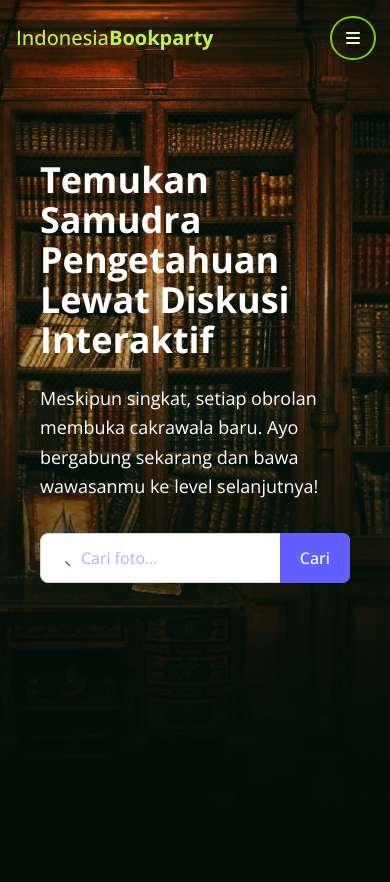
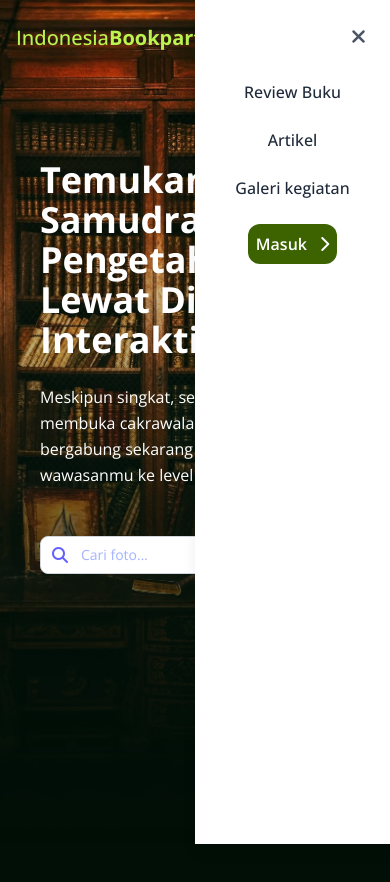
Before and after one commit to husnualzhan/gowabookparty, a plain HTML site: page index.html in a window 390 px wide. Both pictures are taken after a click on the button 353 px from the left and 38 px from the top of the page. Shown: the top 882 px of the page. Drawn offline with nearby package versions, Linux system fonts and the light colour scheme.

Commit message:
amanmi cess

```diff
--- a/index.html
+++ b/index.html
@@ -31,8 +31,8 @@
       crossorigin="anonymous"
     ></script>
   </head>
-  <body class="antialiased h-[2000px] bg-[#020f07]">
-    <div class="max-w-screen relative open-sans">
+  <body class="antialiased bg-[#020f07]">
+    <div class="max-w-screen relative open-sans" x-data="{ MobileOpen: false}">
       <header class="w-full">
         <!-- container nav -->
         <div class="fixed top-0 right-0 left-0 px-4 z-10">
@@ -286,9 +286,76 @@
 
             <button
               class="px-3.5 py-2 rounded-full text-lime-100 md:hidden focus:outline-none focus:ring-2 focus:ring-lime-500 transition-colors duration-200"
+              type="button"
+              @click="MobileOpen = !MobileOpen"
             >
-              <i class="fa-solid fa-bars"></i>
+              <svg
+
+                class="w-6 h-6"
+                fill="none"
+                stroke="currentColor"
+                viewBox="0 0 24 24"
+              >
+                <path
+                  stroke-linecap="round"
+                  stroke-linejoin="round"
+                  stroke-width="2"
+                  d="M4 6h16M4 12h16M4 18h16"
+                />
+              </svg>
+
             </button>
+            <div
+              class="fixed top-0 right-0 h-full w-1/2 max-w-xs bg-white shadow-lg z-30 flex flex-col items-center p-6"
+              x-show="MobileOpen"
+              x-transition:enter="transform transition ease-out duration-300"
+              x-transition:enter-start="translate-x-full"
+              x-transition:enter-end="translate-x-0"
+              x-transition:leave="transform transition ease-in duration-200"
+              x-transition:leave-start="translate-x-0"
+              x-transition:leave-end="translate-x-full"
+              x-cloak
+            >
+              <button
+                class="self-end text-gray-600 mb-8 focus:outline-none"
+                @click="MobileOpen = false"
+              >
+                <i class="fa-solid fa-xmark fa-lg"></i>
+              </button>
+
+              <!-- mobile nav items -->
+              <ul class="flex-auto flex flex-col items-center gap-6">
+                <li>
+                  <a
+                    href="#"
+                    class="text-md font-medium text-gray-800 hover:text-emerald-500"
+                    >Review Buku</a
+                  >
+                </li>
+                <li>
+                  <a
+                    href="#"
+                    class="text-md font-medium text-gray-800 hover:text-emerald-500"
+                    >Artikel</a
+                  >
+                </li>
+                <li>
+                  <a
+                    href="#"
+                    class="text-md font-medium text-gray-800 hover:text-emerald-500"
+                    >Galeri kegiatan</a
+                  >
+                </li>
+                <li>
+                  <a
+                    href="#"
+                    class="block bg-lime-800 text-white text-center p-2 rounded-xl font-semibold hover:bg-lime-700"
+                  >
+                    Masuk <i class="fa-solid fa-chevron-right ml-2"></i>
+                  </a>
+                </li>
+              </ul>
+            </div>
           </nav>
         </div>
         <!-- hero -->
@@ -301,40 +368,30 @@
           <!-- Konten teks yang diletakkan di atas layer background -->
           <div class="mx-auto relative px-4 h-full overflow-hidden">
             <section
-              class="md:h-full flex flex-col md:justify-center items-center text-white text-left xl:text-center w-full md:container xl:w-[80%] mx-auto px-6 mt-40 md:mt-0 text-balance"
+              class="md:h-full flex flex-col md:justify-center xl:items-center text-white text-left xl:text-center w-full md:container xl:w-[80%] mx-auto px-6 mt-40 md:mt-0 text-balance"
             >
               <h1 class="text-4xl md:text-5xl lg:text-6xl font-bold mb-6">
                 Temukan Samudra Pengetahuan Lewat Diskusi Interaktif
               </h1>
               <p
-                class="text-lg md:text-xl lg:text-2xl font-light leading-relaxed mb-8 2xl:max-w-[100ch]"
+                class="text-md md:text-xl lg:text-2xl font-light leading-relaxed mb-12 xl:mb-14 2xl:max-w-[100ch]"
               >
                 Meskipun singkat, setiap obrolan membuka cakrawala baru. Ayo
                 bergabung sekarang dan bawa wawasanmu ke level selanjutnya!
               </p>
               <form
-                class="w-full max-w-lg  "
+                class="w-full max-w-lg xl:max-w-xl mx-auto"
                 role="search"
                 aria-label="Search photos"
               >
                 <div class="relative">
+                  <!-- Icon kiri -->
                   <span
                     class="absolute inset-y-0 left-0 pl-3 flex items-center pointer-events-none"
                   >
-                    <svg
-                      xmlns="http://www.w3.org/2000/svg"
-                      class="h-5 w-5 text-indigo-500"
-                      fill="none"
-                      viewBox="0 0 24 24"
-                      stroke="currentColor"
-                      stroke-width="2"
-                    >
-                      <path
-                        stroke-linecap="round"
-                        stroke-linejoin="round"
-                        d="M21 21l-4.35-4.35m0 0A7.5 7.5 0 1116.65 16.65z"
-                      />
-                    </svg>
+                    <i
+                      class="fa-solid fa-magnifying-glass text-indigo-500 w-4 h-4 md:w-5 md:h-5"
+                    ></i>
                   </span>
 
                   <!-- Input field -->
@@ -343,15 +400,15 @@
                     name="search"
                     type="search"
                     placeholder="Cari foto…"
-                    class="block w-full pl-10 pr-24 py-3 bg-white border border-gray-300 rounded-lg text-indigo-600 placeholder-indigo-300 focus:outline-none focus:ring-2 focus:ring-indigo-500 focus:border-indigo-500 transition"
                     required
+                    class="block w-full pl-10 md:pl-12 /* ruang untuk icon */ pr-24 md:pr-28 /* ruang untuk tombol */ py-2 md:py-3 /* vertikal padding */ text-sm md:text-base lg:text-lg /* font size responsif */ bg-white border border-gray-300 rounded-lg text-indigo-600 placeholder-indigo-300 focus:outline-none focus:ring-2 focus:ring-indigo-500 focus:border-indigo-500 transition"
                   />
 
                   <!-- Button submit -->
                   <button
                     type="submit"
-                    class="absolute inset-y-0 right-0 inline-flex items-center justify-center px-5 py-2 ml-1 bg-indigo-500 hover:bg-indigo-600 active:bg-indigo-700 text-white font-medium rounded-r-lg focus:outline-none focus:ring-2 focus:ring-indigo-500 focus:ring-offset-1 transition"
                     aria-label="Submit search"
+                    class="absolute inset-y-0 right-0 flex items-center justify-center px-4 md:px-6 /* horizontal padding responsif */ py-2 md:py-3 /* vertikal padding responsif */ bg-indigo-500 hover:bg-indigo-600 active:bg-indigo-700 text-white text-sm md:text-base font-medium rounded-r-lg focus:outline-none focus:ring-2 focus:ring-indigo-500 focus:ring-offset-1 transition"
                   >
                     Cari
                   </button>
@@ -361,7 +418,9 @@
           </div>
         </div>
       </header>
-      <main></main>
+      <main class="my-32 ">
+
+      </main>
       <footer></footer>
     </div>
   </body>
```
Also changed, not shown: html.html (deleted, +0 -135 lines).
